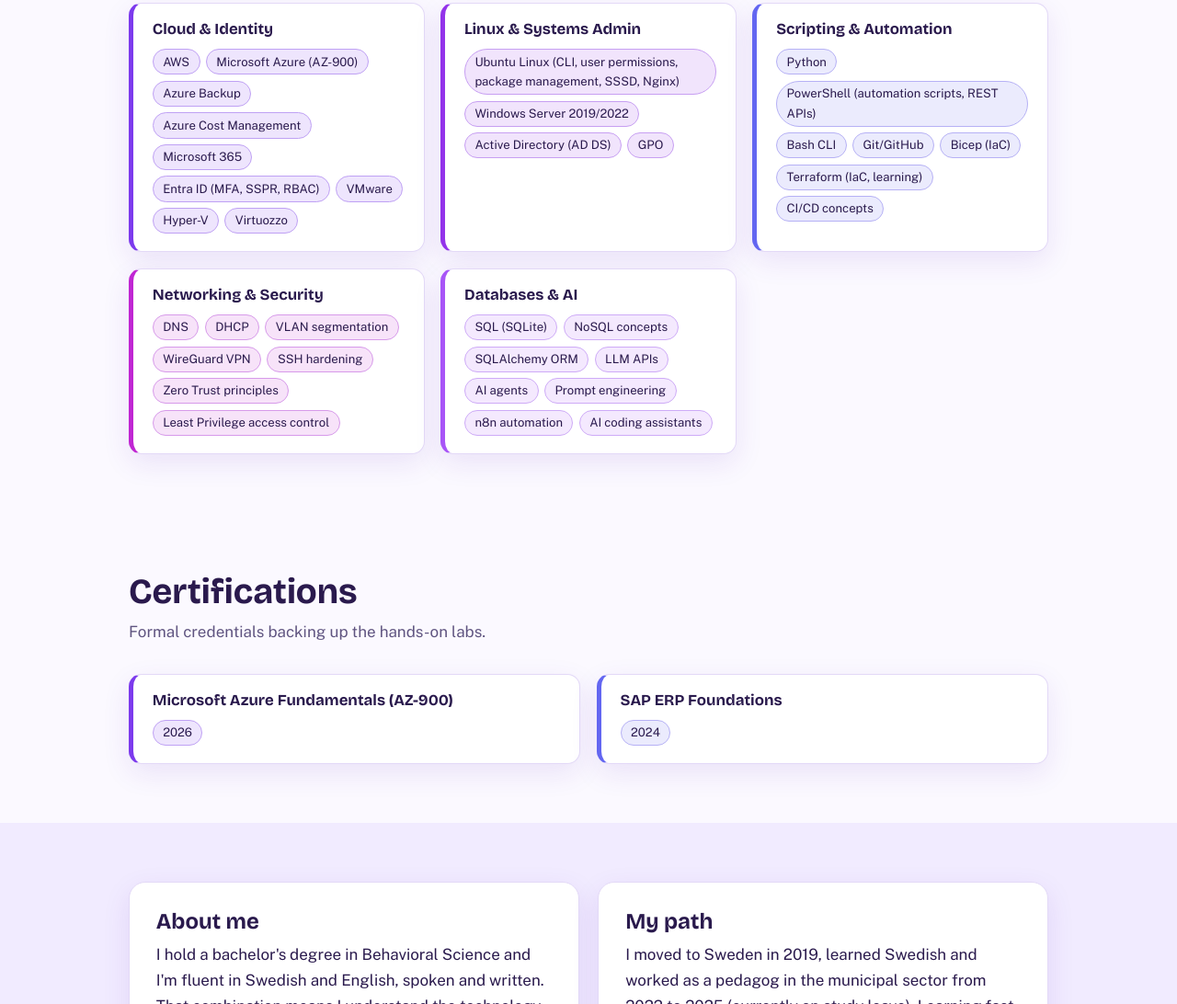
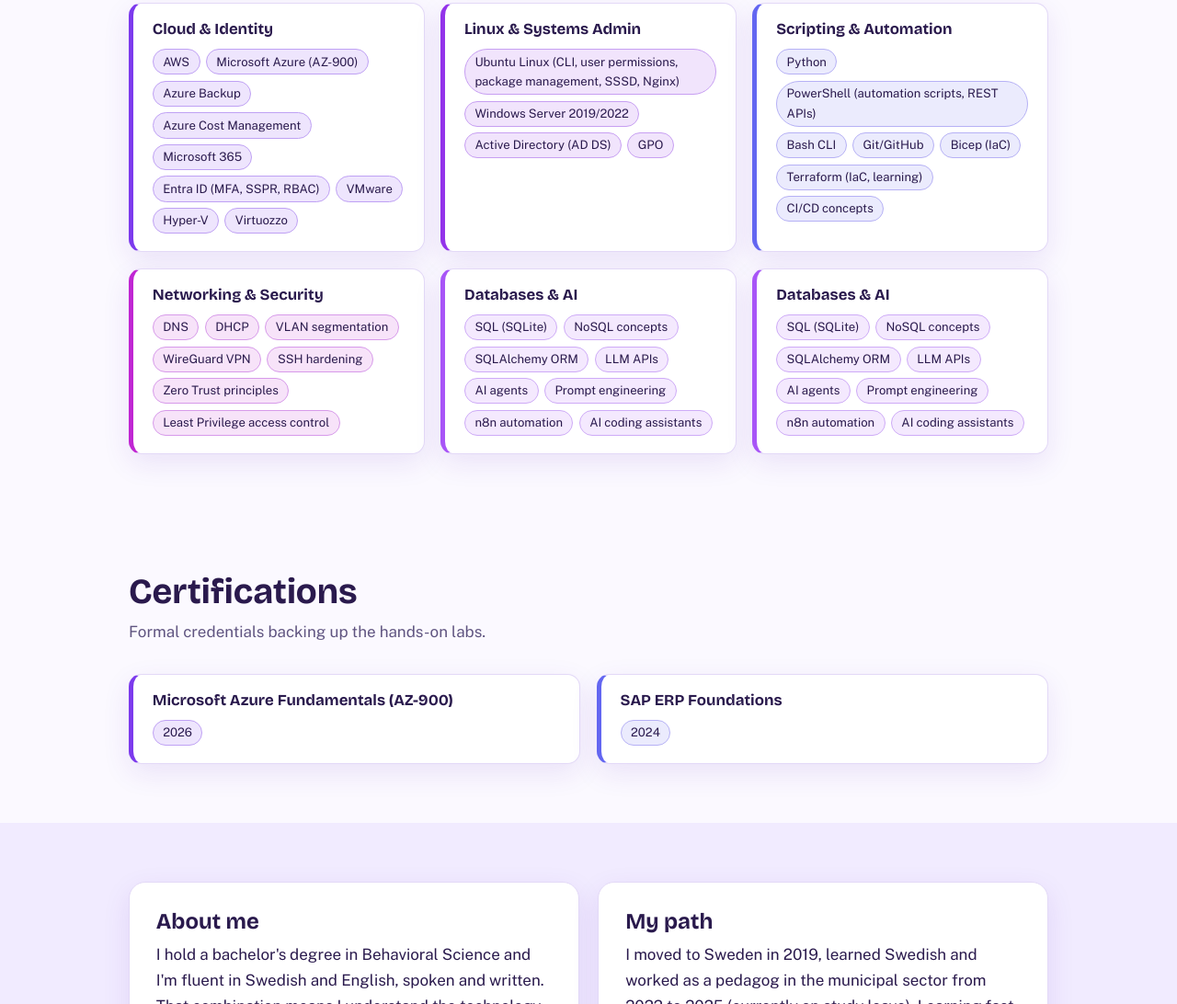
Before and after one commit to secexpert123/Welcome-to-Amrita-s_Portfolio, a plain HTML site: page index.html in a window 1280 px wide. Shown: the part 3082-4174 px from the top of the page at 92% size. Drawn offline with nearby package versions, Linux system fonts and the light colour scheme.

```diff
--- a/index.html
+++ b/index.html
@@ -192,6 +192,7 @@ footer{padding:1.5rem 0;color:var(--muted);font-size:.9rem}
       <div class="sk" style="--c:#6366F1"><h3>Scripting &amp; Automation</h3><div class="chips"><span>Python</span><span>PowerShell (automation scripts, REST APIs)</span><span>Bash CLI</span><span>Git/GitHub</span><span>Bicep (IaC)</span><span>Terraform (IaC, learning)</span><span>CI/CD concepts</span></div></div>
       <div class="sk" style="--c:#C026D3"><h3>Networking &amp; Security</h3><div class="chips"><span>DNS</span><span>DHCP</span><span>VLAN segmentation</span><span>WireGuard VPN</span><span>SSH hardening</span><span>Zero Trust principles</span><span>Least Privilege access control</span></div></div>
       <div class="sk" style="--c:#A855F7"><h3>Databases &amp; AI</h3><div class="chips"><span>SQL (SQLite)</span><span>NoSQL concepts</span><span>SQLAlchemy ORM</span><span>LLM APIs</span><span>AI agents</span><span>Prompt engineering</span><span>n8n automation</span><span>AI coding assistants</span></div></div>
+      <div class="sk" style="--c:#A855F7"><h3>Databases &amp; AI</h3><div class="chips"><span>SQL (SQLite)</span><span>NoSQL concepts</span><span>SQLAlchemy ORM</span><span>LLM APIs</span><span>AI agents</span><span>Prompt engineering</span><span>n8n automation</span><span>AI coding assistants</span></div></div>
     </div>
   </div>
 </section>
```
